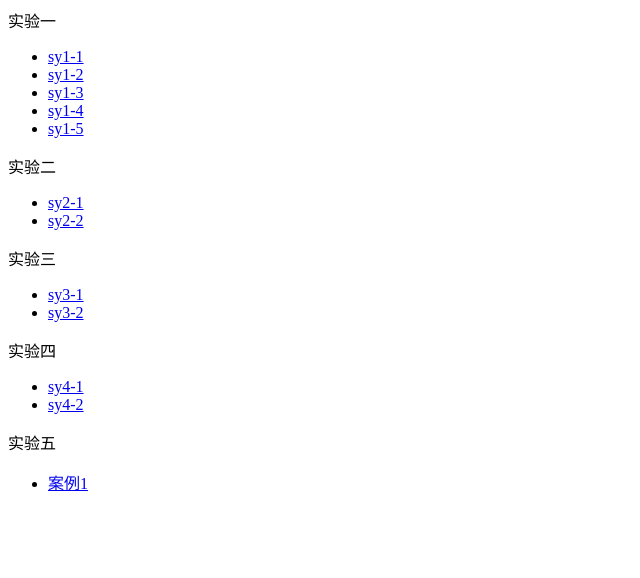
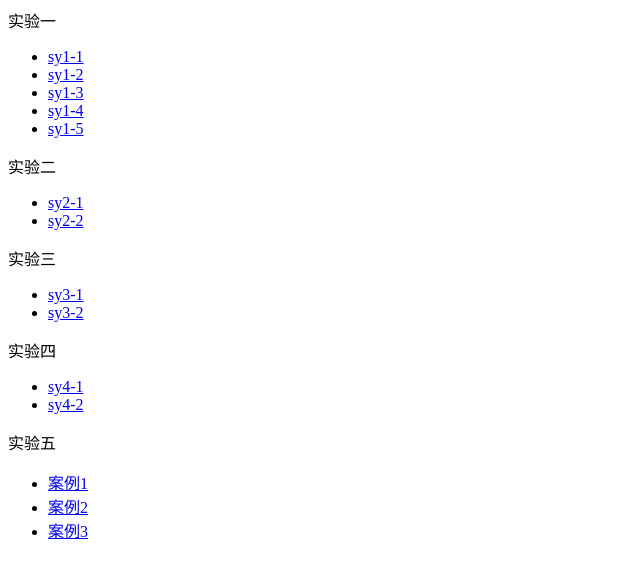
Before and after one commit to lavender-1104/lavender-1104.github.io, a plain HTML site: page index.html in a window 1280 px wide. Shown: the whole page, without its empty margins (0-640 px from the left). Drawn offline with Linux system fonts and the light colour scheme.

Commit message:
Update index.html

```diff
--- a/index.html
+++ b/index.html
@@ -24,4 +24,6 @@
 <p>实验五</p>
 <ul>
 <li> <a href="案例1.psd">案例1</a></li>
+<li> <a href="案例2.psd">案例2</a></li>
+<li> <a href="案例3.psd">案例3</a></li>
 </ul>
```
